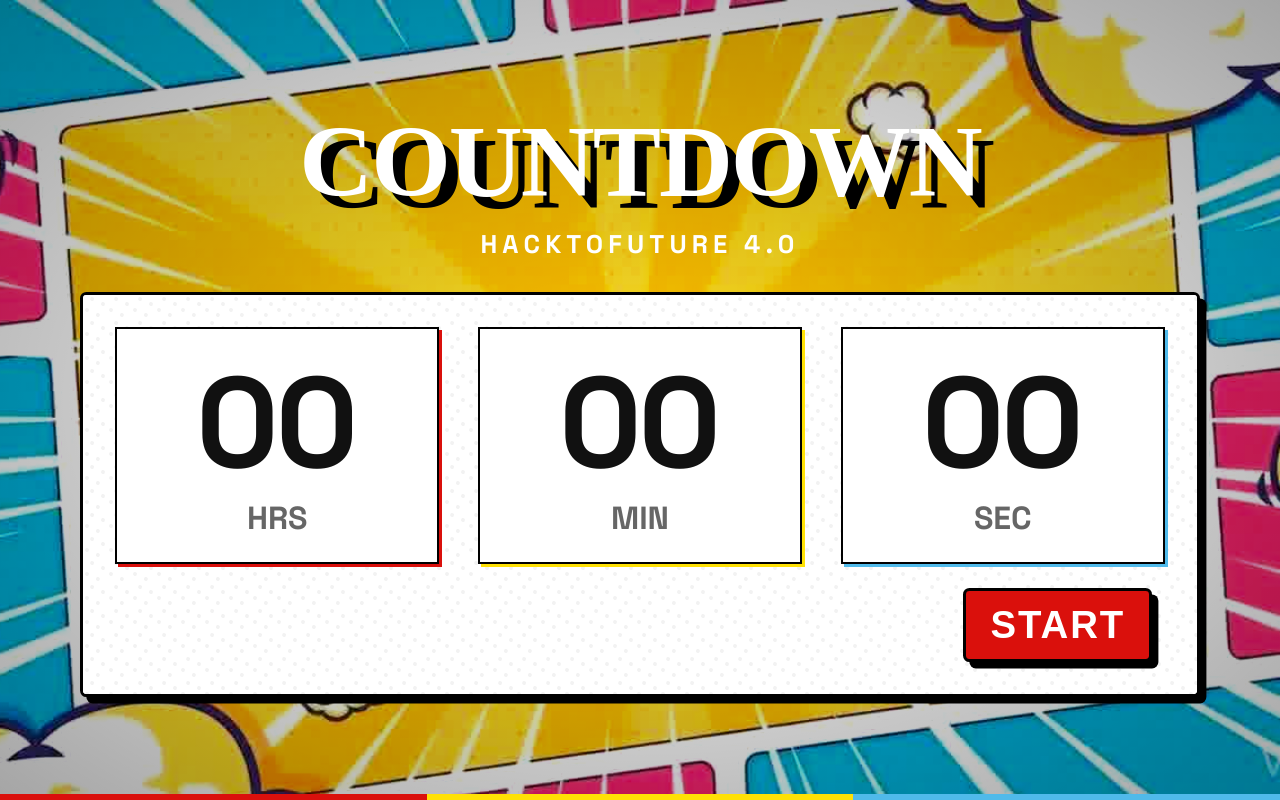
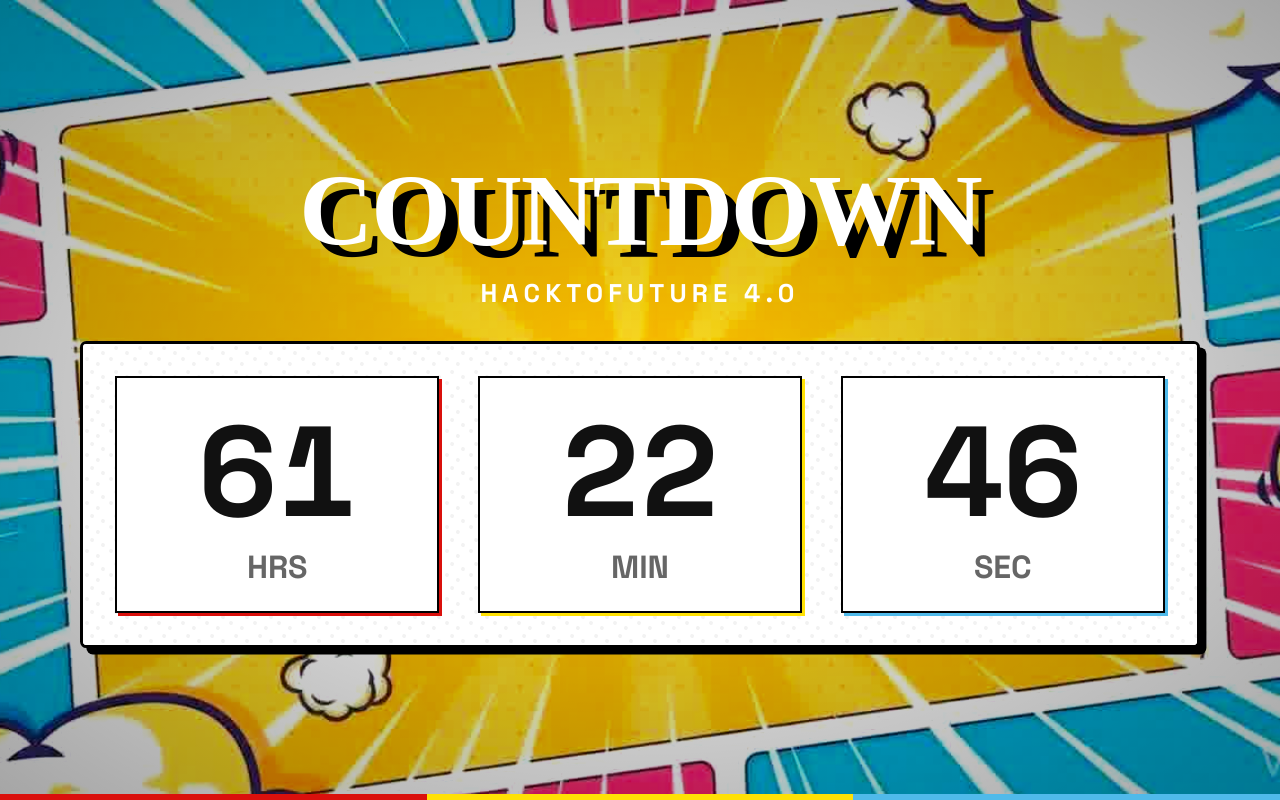
Before and after one commit to ankeet15/HTF4-TIMER, a React (Vite) app: page / in a window 1280 px wide. Built offline with nearby package versions, Linux system fonts and the light colour scheme; a web font is replaced by a local one.

Commit message:
fix: change proper fixed timeline

```diff
--- a/src/components/Timer.tsx
+++ b/src/components/Timer.tsx
@@ -8,53 +8,36 @@ function Timer() {
     hours: 0,
     days: 0,
   });
-  const [startTime, setStartTime] = useState<number | null>(() => {
-    const saved = localStorage.getItem("timer_start_time");
-    return saved ? parseInt(saved, 10) : null;
-  });
-  const [isStarted, setIsStarted] = useState(() => {
-    return localStorage.getItem("timer_start_time") !== null;
-  });
 
-  const THIRTY_SIX_HOURS_MS = 36 * 60 * 60 * 1000; // 129,600,000 ms
+  // Target time: 17th Apr 2026, 7:00 AM IST
+  const TARGET_DATE = new Date("2026-04-17T07:00:00+05:30").getTime();
 
   const setTimeLeft = useCallback(() => {
-    if (!isStarted || startTime === null) {
-      setTimer({ days: 0, hours: 0, minutes: 0, seconds: 0 });
-      return;
-    }
-
-    const elapsed = Date.now() - startTime;
-    const remaining = Math.max(0, THIRTY_SIX_HOURS_MS - elapsed);
+    const now = Date.now();
+    const remaining = Math.max(0, TARGET_DATE - now);
 
     if (remaining === 0) {
       setTimer({ days: 0, hours: 0, minutes: 0, seconds: 0 });
       return;
     }
 
-    const total = Math.floor(remaining / 1000);
+    const totalSeconds = Math.floor(remaining / 1000);
+    const totalMinutes = Math.floor(totalSeconds / 60);
+    const totalHours = Math.floor(totalMinutes / 60);
+
     setTimer({
       days: 0,
-      hours: Math.floor(total / 3600),
-      minutes: Math.floor(total / 60) % 60,
-      seconds: total % 60,
+      hours: totalHours,
+      minutes: totalMinutes % 60,
+      seconds: totalSeconds % 60,
     });
-  }, [isStarted, startTime]);
-
-  const handleStartTimer = () => {
-    const now = Date.now();
-    setIsStarted(true);
-    setStartTime(now);
-    localStorage.setItem("timer_start_time", now.toString());
-  };
+  }, [TARGET_DATE]);
 
   useEffect(() => {
-    if (!isStarted) return;
-
     setTimeLeft();
     const id = setInterval(setTimeLeft, 1000);
     return () => clearInterval(id);
-  }, [setTimeLeft, isStarted]);
+  }, [setTimeLeft]);
 
   const blocks = [
     { value: timer.hours, label: "Hrs" },
@@ -127,49 +110,7 @@ function Timer() {
           ))}
         </div>
 
-        {/* Start Button - Bottom Right */}
-        {!isStarted && (
-          <div
-            style={{
-              display: "flex",
-              justifyContent: "flex-end",
-              marginTop: "clamp(1rem, 2vw, 1.5rem)",
-              paddingRight: "clamp(0.5rem, 1vw, 1rem)",
-            }}
-          >
-            <button
-              onClick={handleStartTimer}
-              style={{
-                padding: "0.75rem 1.5rem",
-                fontSize: "clamp(0.9rem, 3vw, 2.5rem)",
-                fontWeight: "bold",
-                backgroundColor: "#DA100C",
-                color: "#fff",
-                border: "clamp(2px, 0.3vw, 8px) solid #000",
-                boxShadow: "clamp(3px, 0.5vw, 12px) clamp(3px, 0.5vw, 12px) 0 #000",
-                cursor: "pointer",
-                borderRadius: "clamp(0.25rem, 0.5vw, 1rem)",
-                textTransform: "uppercase",
-                letterSpacing: "0.05em",
-                transition: "all 0.2s ease",
-              }}
-              onMouseDown={(e) => {
-                (e.currentTarget as HTMLButtonElement).style.boxShadow = "1px 1px 0 #000";
-                (e.currentTarget as HTMLButtonElement).style.transform = "translate(2px, 2px)";
-              }}
-              onMouseUp={(e) => {
-                (e.currentTarget as HTMLButtonElement).style.boxShadow = "3px 3px 0 #000";
-                (e.currentTarget as HTMLButtonElement).style.transform = "translate(0, 0)";
-              }}
-              onMouseLeave={(e) => {
-                (e.currentTarget as HTMLButtonElement).style.boxShadow = "3px 3px 0 #000";
-                (e.currentTarget as HTMLButtonElement).style.transform = "translate(0, 0)";
-              }}
-            >
-              START
-            </button>
-          </div>
-        )}
+        {/* Removed Start Button logic as it is now an automated countdown */}
       </div>
     </div>
   );
@@ -201,12 +142,6 @@ export default function TimerSection() {
         <span
           className="text-white font-bold opacity-80"
           style={{ letterSpacing: "0.2em", fontSize: "clamp(0.8rem, 2vw, 2rem)", cursor: "default" }}
-          onClick={() => {
-            if (window.confirm("Are you sure you want to reset the entire timer?")) {
-              localStorage.removeItem("timer_start_time");
-              window.location.reload();
-            }
-          }}
         >
           HACKTOFUTURE 4.0
         </span>
```
Also changed, not shown: 1 other file (tests, documents, lock files or other folders).
